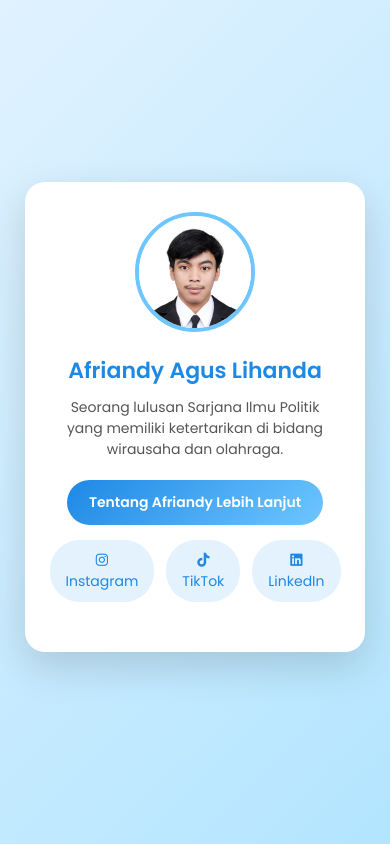
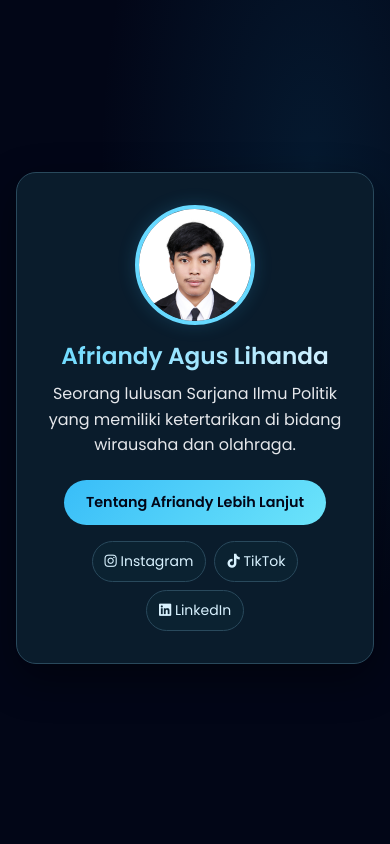
Before and after one commit to afriandyaguslihanda/portofolio, a plain HTML site: page index.html in a window 390 px wide. Drawn offline with Linux system fonts and the light colour scheme.

Commit message:
Refactor index.html for design improvements
Updated meta tags, styles, and layout for improved design and responsiveness.

```diff
--- a/index.html
+++ b/index.html
@@ -1,188 +1,238 @@
 <!DOCTYPE html>
 <html lang="id">
 <head>
-  <meta http-equiv="Content-Security-Policy"
-      content="default-src 'self';
-               img-src 'self' https:;
-               style-src 'self' https: 'unsafe-inline';
-               script-src 'self' https:;
-               font-src https:;
-               connect-src https:;">
-
-<meta http-equiv="X-Content-Type-Options" content="nosniff">
-<meta http-equiv="X-Frame-Options" content="DENY">
-<meta http-equiv="Referrer-Policy" content="strict-origin-when-cross-origin">
-
-  <meta charset="UTF-8" />
-  <meta name="viewport" content="width=device-width, initial-scale=1.0" />
+  <meta charset="UTF-8">
+  <meta name="viewport" content="width=device-width, initial-scale=1">
   <title>Portofolio | Afriandy Agus Lihanda</title>
 
-  <!-- Google Font -->
-  <link href="https://fonts.googleapis.com/css2?family=Poppins:wght@300;400;600&display=swap" rel="stylesheet">
-
-  <!-- Font Awesome Icons -->
-  <link rel="stylesheet" href="https://cdnjs.cloudflare.com/ajax/libs/font-awesome/6.5.1/css/all.min.css" />
+  <link
+    rel="stylesheet"
+    href="https://fonts.googleapis.com/css2?family=Poppins:wght@400;500;600&display=swap"
+  >
+  <link
+    rel="stylesheet"
+    href="https://cdnjs.cloudflare.com/ajax/libs/font-awesome/6.5.1/css/all.min.css"
+  >
 
   <style>
+    :root {
+      color-scheme: dark;
+      --bg: #020617;
+      --panel: #0a1c2c;
+      --edge: #29495c;
+      --text: #e5e7eb;
+      --primary: #38bdf8;
+      --signal: #6ce4fa;
+      --cyan: #67d9ff;
+      --ice: #d9f2ff;
+    }
+
     * {
-      margin: 0;
-      padding: 0;
       box-sizing: border-box;
-      font-family: 'Poppins', sans-serif;
     }
 
     body {
+      margin: 0;
       min-height: 100vh;
-      background: linear-gradient(135deg, #e0f2ff, #b3e5ff);
-      display: flex;
-      justify-content: center;
-      align-items: center;
+      min-height: 100svh;
+      display: grid;
+      place-items: center;
+      padding: 24px 16px;
+      background:
+        radial-gradient(ellipse at 80% 20%, #11628b36, transparent 48%),
+        var(--bg);
+      color: var(--text);
+      font-family: "Poppins", Arial, sans-serif;
     }
 
     .card {
-      background: white;
-      width: 340px;
-      padding: 30px;
+      width: min(100%, 390px);
+      padding: 32px 24px;
+      text-align: center;
+      background: var(--panel);
+      border: 1px solid var(--edge);
       border-radius: 20px;
-      box-shadow: 0 15px 40px rgba(0, 0, 0, 0.15);
-      text-align: center;
-      animation: float 4s ease-in-out infinite;
+      box-shadow: 0 15px 40px rgb(0 0 0 / 40%);
     }
 
-    @keyframes float {
-      0%, 100% { transform: translateY(0); }
-      50% { transform: translateY(-10px); }
+    /* Foto profil */
+    .portrait {
+      position: relative;
+      display: grid;
+      place-items: center;
+      width: 120px;
+      height: 120px;
+      margin: 0 auto 16px;
+      overflow: hidden;
+      border: 4px solid var(--cyan);
+      border-radius: 50%;
+      background: linear-gradient(140deg, #1b465e, #0b2231);
+      color: var(--ice);
+      font-size: 32px;
+      font-weight: 600;
+      box-shadow: 0 0 18px rgb(56 189 248 / 18%);
     }
 
     .profile-img {
-      width: 120px;
-      height: 120px;
-      border-radius: 50%;
+      position: absolute;
+      inset: 0;
+      width: 100%;
+      height: 100%;
       object-fit: cover;
-      border: 4px solid #6ec6ff;
-      margin-bottom: 15px;
     }
 
+    /* Nama dan deskripsi */
     h1 {
-      font-size: 22px;
-      font-weight: 600;
-      color: #1e88e5;
+      margin: 0;
+      font-size: 1.45rem;
+      line-height: 1.3;
+      color: var(--ice);
+    }
+
+    @supports (background-clip: text) {
+      h1 {
+        background: linear-gradient(110deg, var(--cyan), var(--ice));
+        background-clip: text;
+        color: transparent;
+      }
     }
 
     p {
-      font-size: 14px;
-      color: #555;
-      margin: 10px 0 20px;
+      margin: 10px auto 22px;
+      font-size: 1rem;
+      line-height: 1.6;
     }
 
+    a {
+      text-decoration: none;
+    }
+
+    /* Tombol portofolio */
+    .about-btn {
+      display: inline-block;
+      padding: 12px 22px;
+      border-radius: 30px;
+      background: linear-gradient(135deg, var(--primary), var(--signal));
+      color: var(--bg);
+      font-size: 0.9rem;
+      font-weight: 600;
+    }
+
+    .about-btn:hover {
+      box-shadow: 0 8px 24px rgb(56 189 248 / 30%);
+    }
+
+    /* Media sosial */
     .socials {
       display: flex;
+      flex-wrap: wrap;
       justify-content: center;
-      gap: 12px;
+      gap: 8px;
+      margin-top: 16px;
     }
 
     .socials a {
-      text-decoration: none;
-      padding: 10px 16px;
+      padding: 9px 12px;
+      border: 1px solid var(--edge);
       border-radius: 30px;
-      background: #e3f2fd;
-      color: #1e88e5;
-      font-size: 14px;
-      font-weight: 500;
-      transition: all 0.3s ease;
+      background: #0b2231;
+      color: var(--ice);
+      font-size: 0.875rem;
     }
 
     .socials a:hover {
-      background: #1e88e5;
-      color: white;
-      transform: scale(1.1);
+      background: var(--primary);
+      color: var(--bg);
     }
 
-    footer {
-      margin-top: 20px;
-      font-size: 12px;
-      color: #aaa;
+    a:focus-visible {
+      outline: 2px solid var(--signal);
+      outline-offset: 4px;
     }
-    .about-btn {
-  display: inline-block;
-  margin-bottom: 15px;
-  padding: 12px 22px;
-  border-radius: 30px;
-  background: linear-gradient(135deg, #1e88e5, #6ec6ff);
-  color: white;
-  font-size: 14px;
-  font-weight: 600;
-  text-decoration: none;
-  transition: all 0.3s ease;
-}
 
-.about-btn:hover {
-  transform: translateY(-3px) scale(1.05);
-  box-shadow: 0 10px 25px rgba(30, 136, 229, 0.4);
-}
+    /* Animasi mengikuti preferensi gerakan pengunjung */
+    @media (prefers-reduced-motion: no-preference) {
+      .card {
+        animation: float 4s ease-in-out infinite;
+      }
 
-/* KOLOM ABOUT */
-.about-section {
-  margin-top: 20px;
-  padding: 18px;
-  border-radius: 16px;
-  background: #f4fbff;
-  text-align: left;
-  animation: fadeUp 0.8s ease;
-}
+      .card:hover,
+      .card:focus-within {
+        animation-play-state: paused;
+      }
 
-.about-section h2 {
-  font-size: 16px;
-  color: #1e88e5;
-  margin-bottom: 8px;
-}
+      a {
+        transition:
+          transform 0.25s,
+          background-color 0.25s,
+          box-shadow 0.25s;
+      }
 
-.about-section p {
-  font-size: 13px;
-  color: #444;
-  line-height: 1.6;
-  margin-bottom: 8px;
-}
+      a:hover {
+        transform: translateY(-2px);
+      }
 
-@keyframes fadeUp {
-  from {
-    opacity: 0;
-    transform: translateY(15px);
-  }
-  to {
-    opacity: 1;
-    transform: translateY(0);
-  }
-}
-
+      @keyframes float {
+        50% {
+          transform: translateY(-8px);
+        }
+      }
+    }
   </style>
 </head>
+
 <body>
-
-  <div class="card">
-    <!-- GANTI FOTO DI SRC -->
-    <img src="img/FOTOPROFILGUA1.jpeg" alt="Foto Profil" class="profile-img" />
+  <main class="card">
+    <!-- Untuk mengganti foto, ubah alamat pada src. -->
+    <div class="portrait">
+      <span aria-hidden="true">AAL</span>
+      <img
+        class="profile-img"
+        src="img/FOTOPROFILGUA1.jpeg"
+        alt="Foto Afriandy Agus Lihanda"
+        onerror="this.onerror = () => this.remove(); this.src = 'https://raw.githubusercontent.com/afriandyaguslihanda/portofolio/main/img/FOTOPROFILGUA1.jpeg';"
+      >
+    </div>
 
     <h1>Afriandy Agus Lihanda</h1>
-    <p>Seorang lulusan Sarjana Ilmu Politik yang memiliki ketertarikan di bidang wirausaha dan olahraga.</p>
 
-    <a href="https://lebihlanjut.vercel.app/" class="about-btn">Tentang Afriandy Lebih Lanjut</a>
+    <p>
+      Seorang lulusan Sarjana Ilmu Politik yang memiliki ketertarikan
+      di bidang wirausaha dan olahraga.
+    </p>
 
-    <div class="socials">
-      <a href="https://www.instagram.com/afriandyal?igsh=Z2JwcXFoMmtrdW5v&utm_source=qr" target="_blank">
-        <i class="fab fa-instagram"></i> Instagram
+    <a class="about-btn" href="https://lebihlanjut.vercel.app/">
+      Tentang Afriandy Lebih Lanjut
+    </a>
+
+    <nav class="socials" aria-label="Media sosial">
+      <a
+        href="https://www.instagram.com/afriandyal/"
+        target="_blank"
+        rel="noopener"
+      >
+        <i class="fab fa-instagram" aria-hidden="true"></i>
+        Instagram
       </a>
-      <a href="https://www.tiktok.com/@afriandyagus?_r=1&_t=ZS-93I3H75bxP6" target="_blank">
-        <i class="fab fa-tiktok"></i> TikTok
+
+      <a
+        href="https://www.tiktok.com/@afriandyagus"
+        target="_blank"
+        rel="noopener"
+      >
+        <i class="fab fa-tiktok" aria-hidden="true"></i>
+        TikTok
       </a>
-      <a href="https://www.linkedin.com/in/afriandy-agus-lihanda" target="_blank">
-        <i class="fab fa-linkedin"></i> LinkedIn
+
+      <a
+        href="https://www.linkedin.com/in/afriandy-agus-lihanda"
+        target="_blank"
+        rel="noopener"
+      >
+        <i class="fab fa-linkedin" aria-hidden="true"></i>
+        LinkedIn
       </a>
-    </div>
-
-    <footer>
-    </footer>
-  </div>
-
+    </nav>
+  </main>
 </body>
 </html>
```
